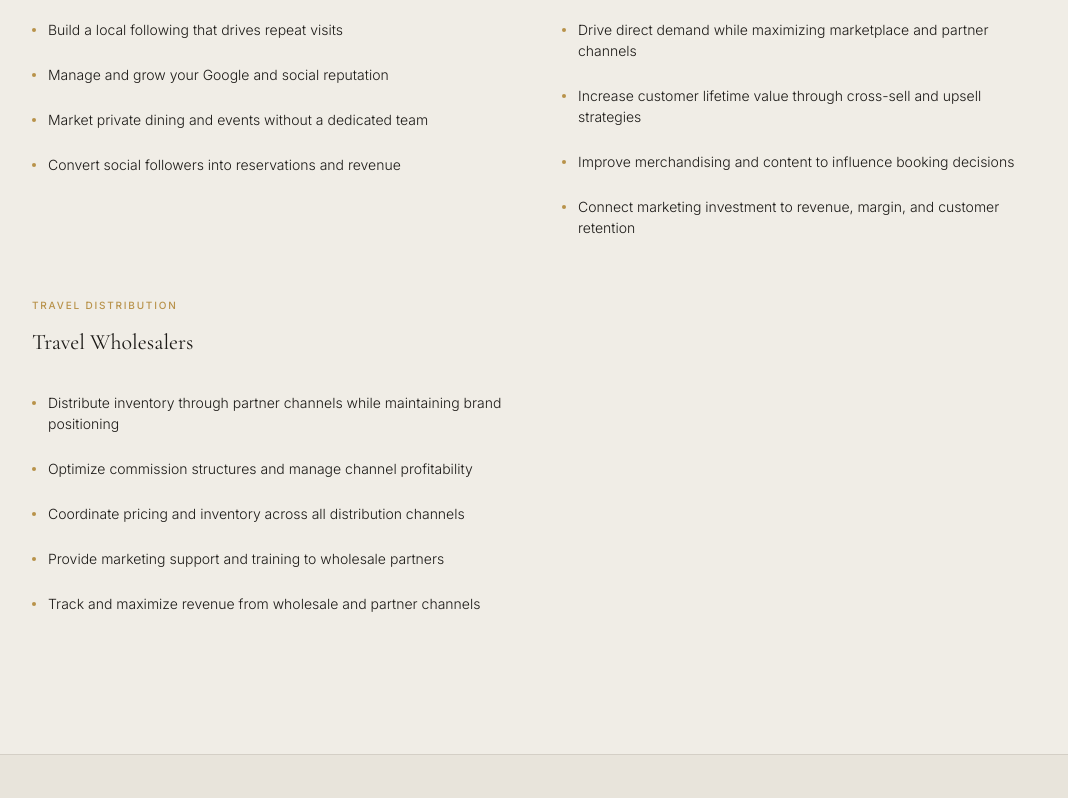
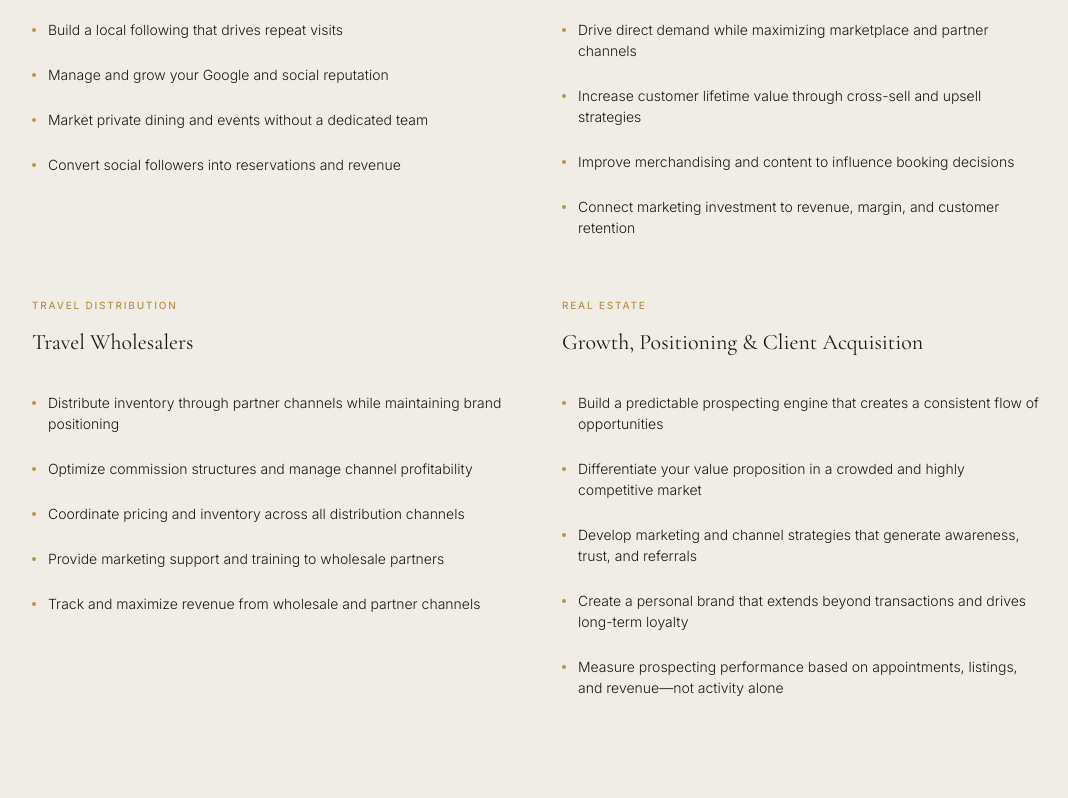
Before and after one commit to letsnavigatebmw/aperture-hospitality, a Next.js app: page /capabilities in a window 1280 px wide. Shown: the part 5827-6625 px from the top of the page, without its empty margins (102-1170 px from the left). Built offline with nearby package versions, Linux system fonts and the light colour scheme.

Commit message:
Add Real Estate Professionals category to capabilities grid for symmetrical 3x2 layout

```diff
--- a/app/capabilities/page.tsx
+++ b/app/capabilities/page.tsx
@@ -436,6 +436,17 @@ export default function CapabilitiesPage() {
                   'Provide marketing support and training to wholesale partners',
                   'Track and maximize revenue from wholesale and partner channels'
                 ]
+              },
+              {
+                type: 'Real Estate',
+                name: 'Growth, Positioning & Client Acquisition',
+                challenges: [
+                  'Build a predictable prospecting engine that creates a consistent flow of opportunities',
+                  'Differentiate your value proposition in a crowded and highly competitive market',
+                  'Develop marketing and channel strategies that generate awareness, trust, and referrals',
+                  'Create a personal brand that extends beyond transactions and drives long-term loyalty',
+                  'Measure prospecting performance based on appointments, listings, and revenue—not activity alone'
+                ]
               }
             ].map((audience, i) => (
               <div key={i} style={{ padding: 0 }}>
```
